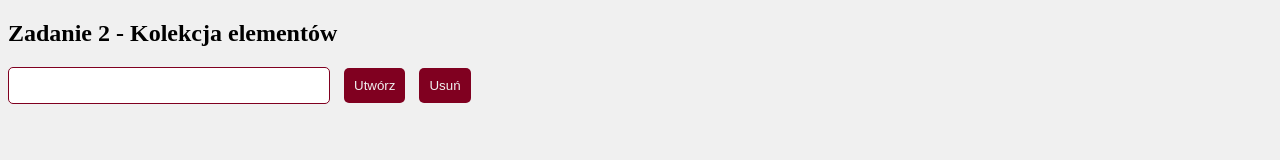
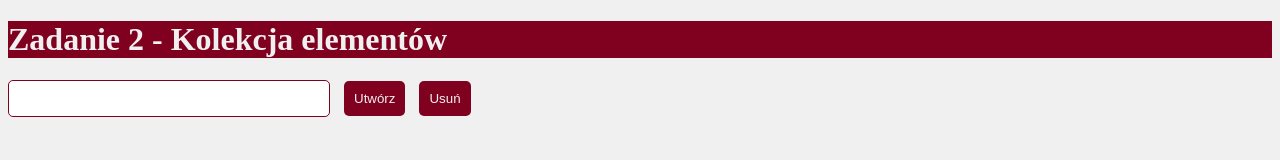
Before and after one commit to tsmolarczyk/exercise-2, a plain HTML site: page index.html in a window 1280 px wide. Drawn offline with Linux system fonts and the light colour scheme.

Commit message:
Update index.html

```diff
--- a/index.html
+++ b/index.html
@@ -7,7 +7,7 @@
 <link rel="stylesheet" href="styles.css">
   </head>
   <body>
-    <h2>Zadanie 2 - Kolekcja elementów</h2>
+    <h1>Zadanie 2 - Kolekcja elementów</h1>
 
     <div id="controls">
       <input type="number" min="0" max="100" step="1" class="js-input" />
```
